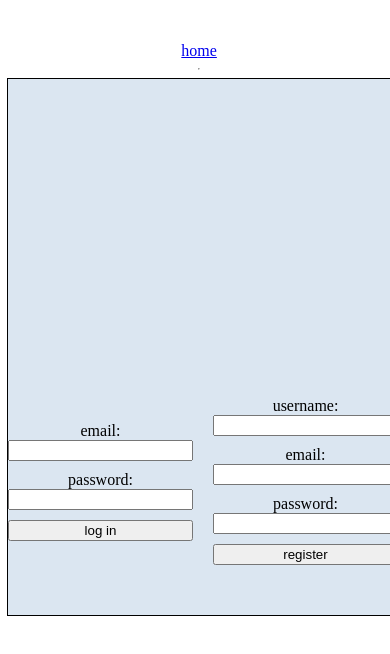
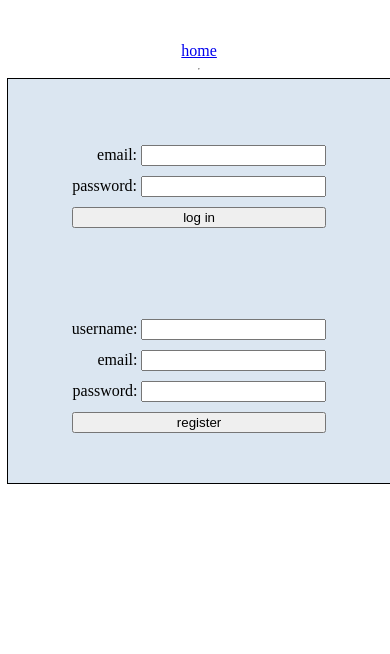
Before and after one commit to kendy-lovely/bboard, a SvelteKit app: page /login in a window 390 px wide. Shown: the top 654 px of the page. Built offline with nearby package versions, Linux system fonts and the light colour scheme; no server answers; the database is empty.

Commit message:
animations and validation

```diff
--- a/src/routes/+layout.svelte
+++ b/src/routes/+layout.svelte
@@ -28,10 +28,11 @@
 		<a href="/">home</a>
 		{#if session && data.validation !== 'logout'}
 		<form method="POST" use:enhance={() => {
+			document.body.classList.add('waiting');
 				return async ({ result }) => {
+					document.body.classList.remove('waiting');
 					if (result.type === 'success') {
-						await invalidate('supabase:auth');
-						await goto(`${page.url.pathname}/?validation=logout&user=${userData?.username}`, { invalidate: ['supabase:auth'] });
+						goto(`${page.url.pathname}/?validation=logout&user=${userData?.username}`, { invalidate: ['supabase:auth'] });
 					}
 				};
 			}}><p>hi <a href="/{userData?.username}">{userData?.username}</a> ! <button class="link-style-button" formaction="/logout">logout</button></p>
--- a/src/routes/+page.server.ts
+++ b/src/routes/+page.server.ts
@@ -60,6 +60,10 @@ export const load = (async ({ locals: { supabase, safeGetSession }, depends }) =
             roots.push(post);
         }
     }
+    roots.map((root) => ({
+        ...root,
+        children: root.children.toSorted((a, b) => new Date(b.createdAt).getTime() - new Date(a.createdAt).getTime())
+    }))
 
     return {
         users,
--- a/src/routes/login/+page.svelte
+++ b/src/routes/login/+page.svelte
@@ -7,8 +7,8 @@
 
 <div class="main">
     <div class="logreg">
-        {#if form?.error || form?.success}<p class="validation" style="grid-column:span+2/span+2;place-self:center;">{form?.message}</p>{/if}
-        <form method="POST" use:enhance>
+        {#if form?.error || form?.success}<span class="validation">{form?.message}</span>{/if}
+        <form class="login" method="POST" use:enhance>
             <label>
                 email:
                 <input name="email" type="email" value={form?.email ?? ''}>
@@ -19,7 +19,7 @@
             </label>
             <button formaction="?/login">log in</button>
         </form>
-        <form method="POST" use:enhance>
+        <form class="register" method="POST" use:enhance>
             <label>
                 username:
                 <input name="username" type="username">
--- a/src/style.css
+++ b/src/style.css
@@ -1,3 +1,6 @@
+body.waiting * {
+  cursor: wait !important;
+}
 .outer {
     display:flex;
     flex-direction:column;
@@ -34,6 +37,10 @@
     gap:10px;
     justify-self: center;
     align-self: center;
+}
+.logreg.validation {
+    grid-column:span+2/span+2;
+    place-self:center;
 }
 .input-post {
     display:flex;
@@ -187,11 +194,6 @@ nav {
     animation-duration: 2s;
     animation-fill-mode: forwards;
 }
-.post.post-deleted {
-    opacity: 0;
-    visibility: hidden;
-    transform: translateX(300px);
-}
 @keyframes disappear {
     from {
         opacity: 1;
@@ -209,15 +211,27 @@ nav {
         width: 98vw;
     }
     .logreg {
-        grid-auto-flow: column;
-        grid-template-rows:1fr+1fr;
+        grid-template-rows:1fr+1em+1fr;
         grid-template-columns: 1fr;
-        place-items: center;
-        column-gap:20px;
-        row-gap: 100px;
+        row-gap: 30px;
+    }
+    .logreg .login{
+        grid-row-start: 1;
+        grid-row-end: 2;
+        place-self: center;
+    }
+    .logreg .register {
+        grid-row-start: 3;
+        grid-row-end: 4;
+        place-self: center;
+    }
+    .logreg.validation {
+        grid-column:1/2;
+        grid-row-start: 2;
+        grid-row-end: 3;
     }
     .post > .post-content {
-        width:75%;
+        width:85%;
     }
     .img {
         max-width: 80%;
```
Also changed, not shown: src/lib/Post.svelte (+8 -7 lines), src/routes/+page.svelte (+10 -3 lines).
